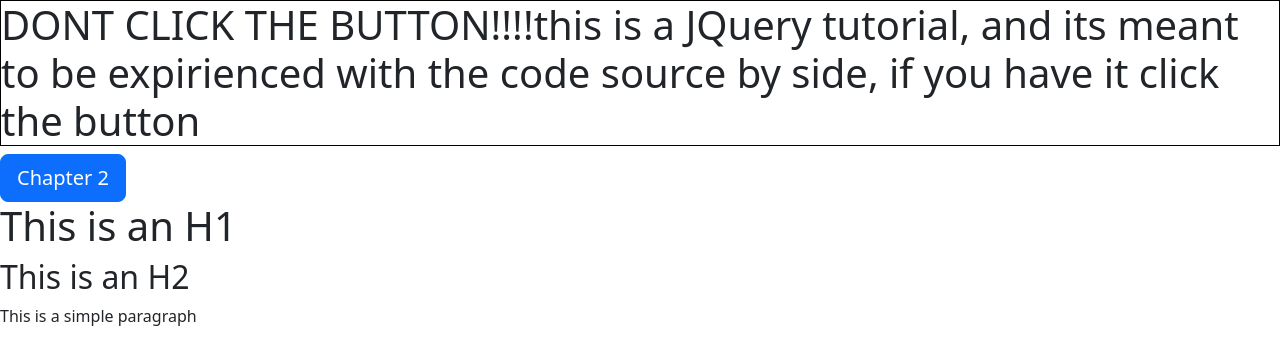
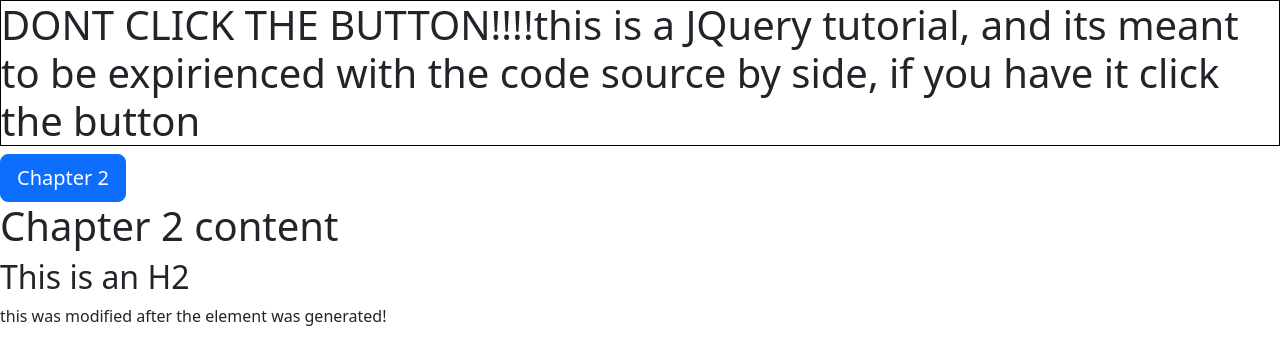
Before and after one commit to aferranteportfolio/JQuery-learning-website, a website: page index.html in a window 1280 px wide. Both pictures are taken after a click on the button "Click Me!". Drawn offline with nearby package versions, Linux system fonts and the light colour scheme.

Commit message:
added hayStackManipulation Function, its a callout function wich changes the content of a P tag inside a dynamicly generated Div in chapter 2 to demostrate refining selectors in JQuery

```diff
--- a/index.html
+++ b/index.html
@@ -48,8 +48,8 @@
         console.log('the border arounde the h1s was generated when the DOM state was ready')
     }
 
-    //this is an on load run a function, and what it does is that it waits for the window (you can interpret it as the webpage itself) has finished loading evrething before executing
-    // for example, lets say we sent a 1 Gigabite image with the html document that is the webpage, this following function would not run until it finished downloading evreything
+    //this is an on load run function, and what it does is that it waits for the window (you can interpret it as the webpage itself) has finished loading everething before executing
+    // for example, lets say we sent a 1 Gigabite image with the html document that is the webpage, this following function would not run until it finished downloading evereything
     // including the 1 Gigabite image ==>
     domContainer.ready(createABorder)
     windowContainer.on("load", onLoadChangeH1Content)
@@ -79,27 +79,29 @@
     function endChapter1(){
         buttonContainer.html('Chapter 2')
         elementAttacher()
+        hayStackManipulation()
     }
 
     function endChapter2(){
         buttonContainer.html('Chapter 3')
     }
 
-    buttonContainer.on('click', chapterAnalizer)
+    buttonContainer.on('click change', chapterAnalizer)
 
     // --------------------------------------------------------------------CHAPTER 2----------------------------------------------------------------------
     //----------------------------------------------------------------Refining Selectors------------------------------------------------------------------
 
     //Intro ===============>
     //You can think of refining selectors as a more precise way of finding something, as an analogy imagine that youre tasked with finding a needle in a hay stack, if you were to do it manually it would be
-    //really cumbersome, but instead if i told you that if you said "hayStack.findme('needle')" and huala you found the needle immediately. Thats a refining selector, now you will see how we can use them in
-    //JQuery.
+    //really cumbersome, but instead if i told you that if you said "hayStack.findme('needle')" and huala you found the needle inside the haystack immediately, thats a refining selector.
+    //Now you will see how we can use them in JQuery.
+
 
     // first, we need to create our hay stack, so lets create some HTML Tags
     function elementsToBeCreated () {
         let hayStack = [
             div = "<div>", // <=== this one is the hay stack, or the element 0 of the array
-            h1 = "<h1>This is an H1</h1>",
+            h1 = "<h1>Chapter 2 content</h1>",
             h2 = "<h2>This is an H2</h2>",
             p = "<p>This is a simple paragraph</p>"
          ]
@@ -108,7 +110,6 @@
 
     // first we append the main div inside wich we will append once again the other elements
     function hayCreator(){
-
         let elementsImporter = elementsToBeCreated ()
         let hayStack = elementsImporter[0]
         bodyContainer.append(hayStack)
@@ -120,37 +121,26 @@
         hayCreator() // <== we call the function so we create the div container and add an id hayStack
         let elementsImporter = elementsToBeCreated()
         elementsImporter.splice(0,1) // <==== i splice the array to remove the first element wich was the DIV
-
         let hayStackContainer = $('#hayStack')              // <==== we select the hay stack element by id
         hayStackContainer.append(...elementsImporter)      // <==== and we append the array elements to it
     }
 
-    // windowContainer.on("load", elementAttacher)
+
+    // now we will use refining selectors to select each of the individual elements that we previusly created and modify them, adding style and functionality to demostrate how we can manipulate these selected elementes
+
+
+    function hayStackManipulation(){
+        //first we create a timeout function to demostrate that were first generatin the haystack div and its elements and after 2 seconds this function runs ====>
+        setTimeout(function() {
+        let pElementInsideTheHayStackDiv = $('#hayStack').find('p')  // we select the P tag using the find method of JQuery
+        pElementInsideTheHayStackDiv.html('this was modified after the element was generated!')    // after selecting it we change its html contet to something else
+        }, 2000)
+    }
 
 
 
-
-
-
-
-
-
-
-
-
-
-
-
-
-    // function changeContentOfH1sOnClick() {
-    //     h1Container.html('Ooooo magic, this changes because you clicked that button')
-    //     console.clear()
-    //     console.log('The content of the h1 changes because of the changeContentOfH1sOnClick function')
-    // }
-    // buttonContainer.on('click', changeContentOfH1sOnClick)
-
+// NEXT TO BE DONE, ADD ON CLICK FUNCIONALITY TO THE HAYSTACK ELEMENTS AND ADD STYLING FUNCIONALITY OR FUNCTIONALITY THAT DELETES THAT ROW, AND PROCED TO THE CHAPTER 3
 
 
 </script>
-
 </html>
```
